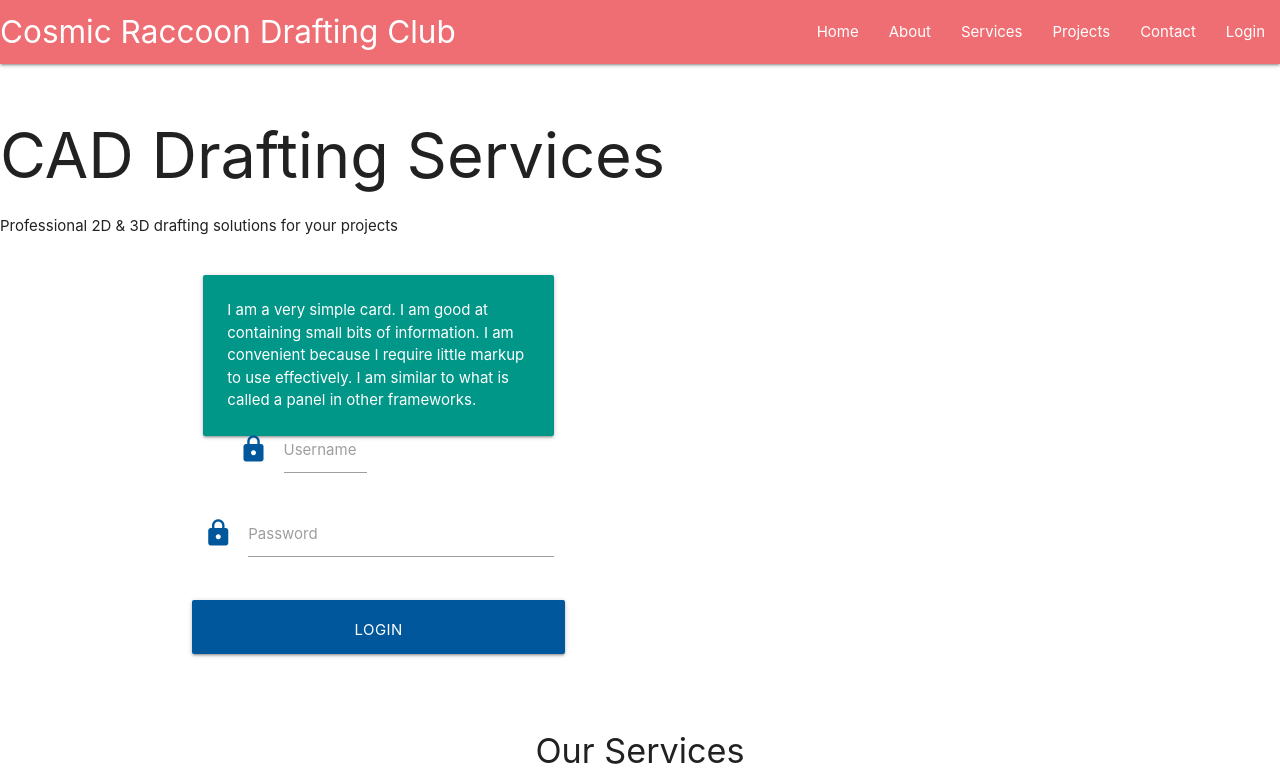
After one commit to Robertas-Cyberattack/MP3, a Flask app: page /login in a window 1280 px wide. The commit adds this page. Shown: the top 784 px of the page. Run offline with Flask 3, Linux system fonts and the light colour scheme; some libraries are stand-ins or nearby versions.

Commit message:
login template created

```diff
--- a/app.py
+++ b/app.py
@@ -2,7 +2,7 @@ import os
 from flask import Flask, render_template, redirect, request, session, url_for
 from flask_pymongo import PyMongo
 from bson.objectid import ObjectId
-
+from werkzeug.security import generate_password_hash, check_password_hash
 if os.path.exists("env.py"):
     import env
 
@@ -41,6 +41,9 @@ def delete_ticket(ticket_id):
     mongo.db.CADTickets.delete_one({"_id": ObjectId(ticket_id)})
     return redirect(url_for("get_tickets"))
 
+@app.route("/login", methods=["GET", "POST"])
+def login():
+    return render_template("login.html")
 
 if __name__ == "__main__":
     app.run(host=os.environ.get("IP"),
--- a/templates/base.html
+++ b/templates/base.html
@@ -1,9 +1,10 @@
 <!DOCTYPE html>
 <html lang="en">
+
 <head>
   <meta charset="UTF-8">
   <meta name="viewport" content="width=device-width, initial-scale=1.0">
-  <title>CAD Drafting Services</title>
+  <title>Construction drafting services for the UK and EU, based on British Standards and Eurocodes.</title>
 
   <!-- Materialize CSS -->
   <link rel="stylesheet" href="https://cdnjs.cloudflare.com/ajax/libs/materialize/1.0.0/css/materialize.min.css">
@@ -12,8 +13,10 @@
   <link href="https://fonts.googleapis.com/icon?family=Material+Icons" rel="stylesheet">
 
   <!-- Custom CSS -->
-  <link rel="stylesheet" href="style.css">
+  <link rel="stylesheet" href="{{ url_for('static', filename='css/style.css') }}" type="text/css>">
+
 </head>
+
 <body>
 
   <!-- NAVBAR -->
@@ -29,7 +32,7 @@
         <li><a href="services.html">Services</a></li>
         <li><a href="projects.html">Projects</a></li>
         <li><a href="contact.html">Contact</a></li>
-        <li><a href="login.html">Login</a></li>
+        <li><a href="{{ url_for('login') }}">Login</a></li>
       </ul>
     </div>
   </nav>
@@ -41,7 +44,7 @@
     <li><a href="services.html">Services</a></li>
     <li><a href="projects.html">Projects</a></li>
     <li><a href="contact.html">Contact</a></li>
-    <li><a href="login.html">Login</a></li>
+    <li><a href="{{ url_for('login') }}">Login</a></li>
   </ul>
 
   <!-- HERO SECTION -->
@@ -49,6 +52,11 @@
     <h1>CAD Drafting Services</h1>
     <p>Professional 2D & 3D drafting solutions for your projects</p>
   </div>
+  <!-- PAGE CONTENT -->
+  <main class="container">
+    {% block content %}
+    {% endblock %}
+  </main>
 
   <!-- SERVICES CARDS -->
   <div class="section">
@@ -108,11 +116,12 @@
   <!-- Materialize JS -->
   <script src="https://cdnjs.cloudflare.com/ajax/libs/materialize/1.0.0/js/materialize.min.js"></script>
   <script>
-    document.addEventListener('DOMContentLoaded', function() {
+    document.addEventListener('DOMContentLoaded', function () {
       var elems = document.querySelectorAll('.sidenav');
       var instances = M.Sidenav.init(elems);
     });
   </script>
 
 </body>
+
 </html>
--- /dev/null
+++ b/templates/login.html
@@ -0,0 +1,34 @@
+{% extends "base.html" %}
+{% block content %}
+
+<div class="row">
+    <form class="col s12 m5" method="POST" action="{{ url_for('login') }}">
+        <div class="card-panel teal">
+            <span class="white-text">I am a very simple card. I am good at containing small bits of information.
+                I am convenient because I require little markup to use effectively. I am similar to what is called a
+                panel in other frameworks.
+                <div class="input-field col s6">
+                    <i class="material-icons prefix light-blue-text text-darken-4">lock</i>
+                    <input id="username" name="username" type="text" class="validate">
+                    <label for="username">Username</label>
+                </div>
+            </span>
+        </div>
+        <!-- password -->
+        <div class="row">
+            <div class="input-field col s12">
+                <i class="material-icons prefix light-blue-text text-darken-4">lock</i>
+                <input id="username" name="username" type="text" class="validate">
+                <label for="password">Password</label>
+            </div>
+        </div>
+        <!-- Login -->
+        <div class="row">
+<button type="submit" class="col s12 btn-large light-blue darken-4 text shadow">
+    Login <i class="fas fa-sign-in-alt"></i>
+</button>
+        </div>
+    </form>
+</div>
+
+{% endblock %}
```
